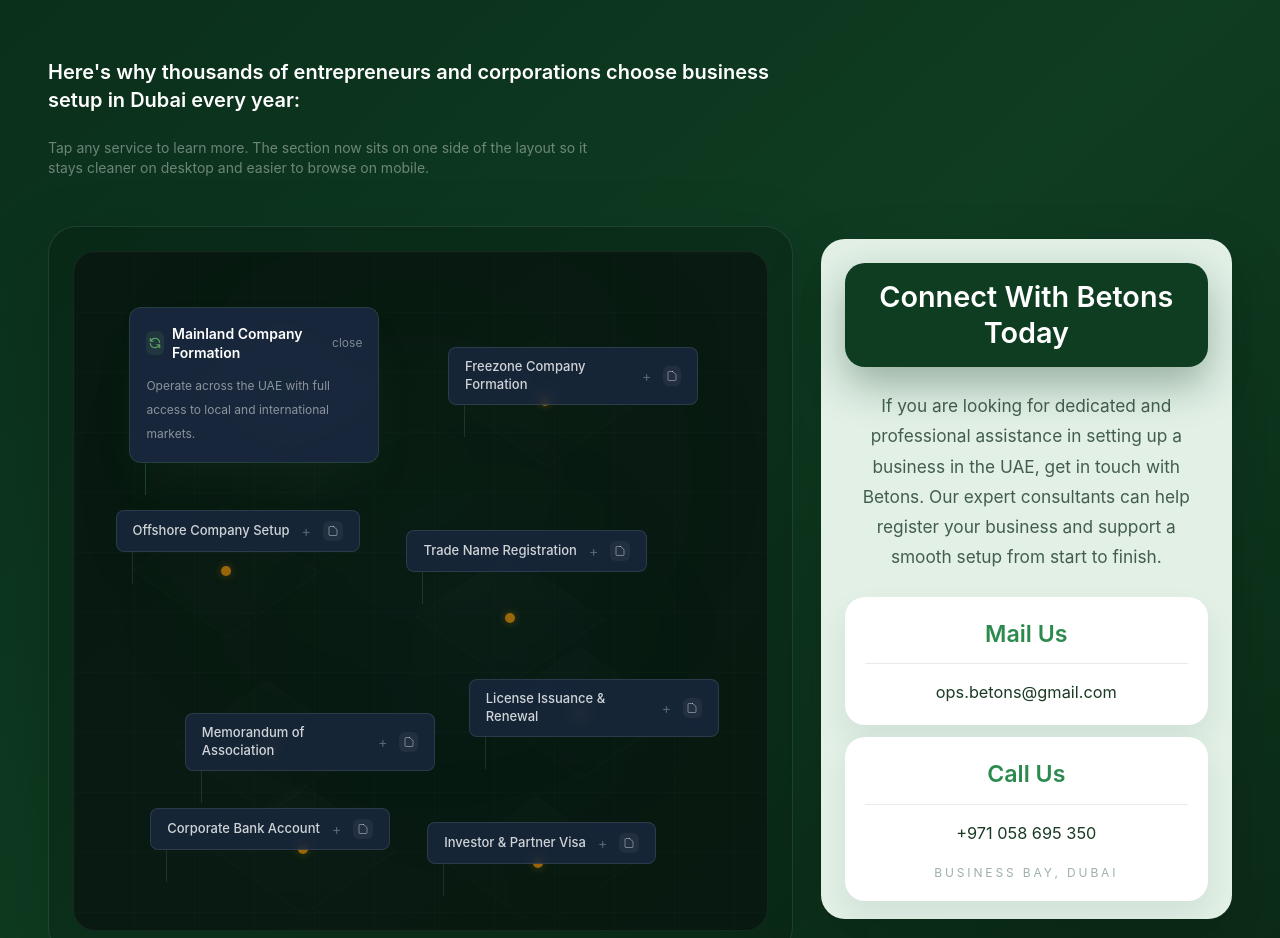
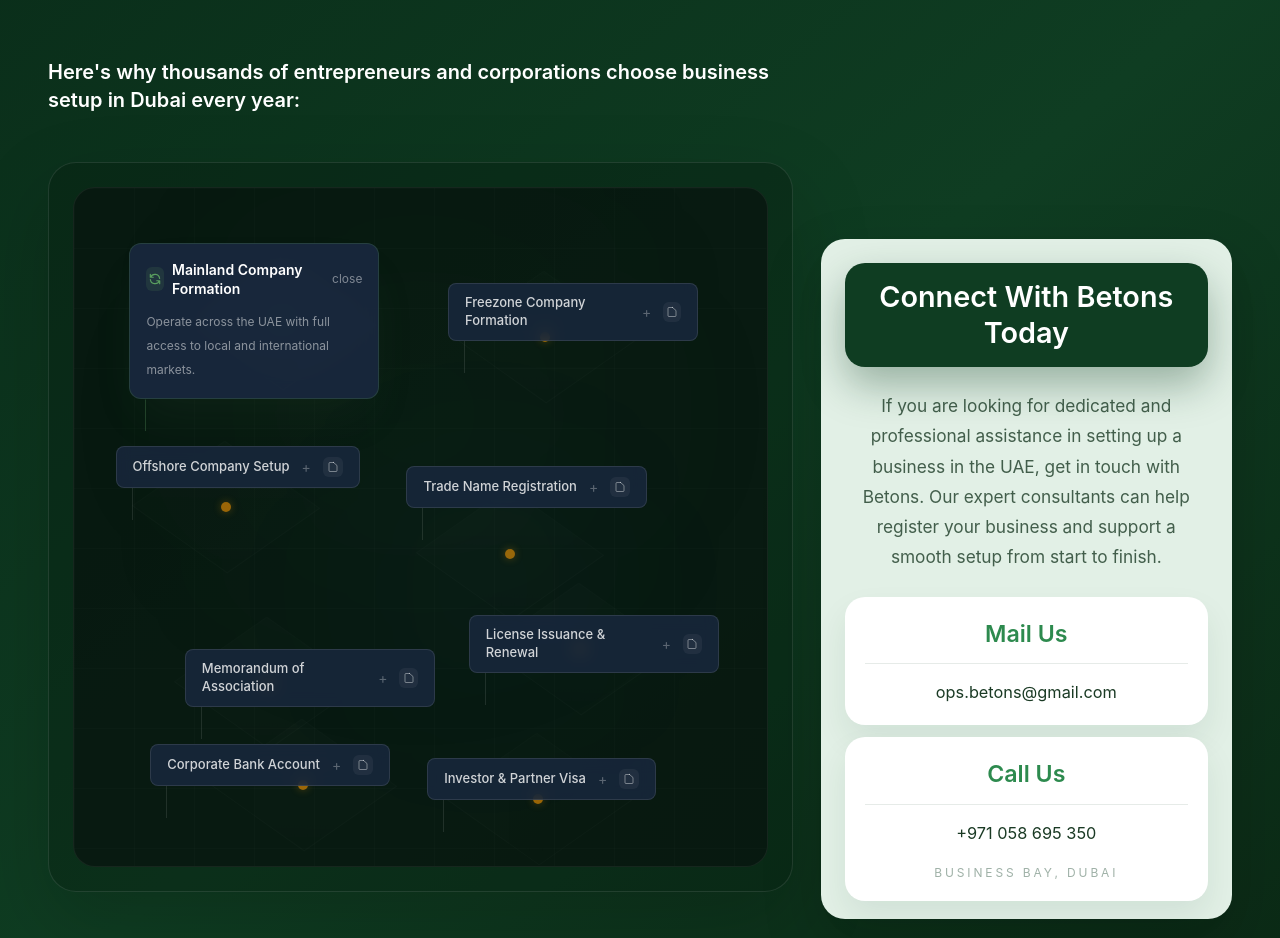
Before and after one commit to muhammedsuhailkm/jannahpure-web, a Next.js app: page /services/business-setup in a window 1280 px wide. Shown: the part 1920-2858 px from the top of the page. Built offline with nearby package versions, Linux system fonts and the light colour scheme.

Commit message:
changes error

```diff
--- a/components/ServicePointsSection.tsx
+++ b/components/ServicePointsSection.tsx
@@ -122,12 +122,6 @@
             Here&apos;s why thousands of entrepreneurs and corporations choose
             business setup in Dubai every year:
           </h2>
-          <p className="mt-6 max-w-xl text-sm text-white/40">
-            Tap any service to learn more. The section now sits on one side of
-            the layout so it stays cleaner on desktop and easier to browse on
-            mobile.
-          </p>
-
           <div className="mt-12 hidden rounded-[28px] border border-white/10 bg-[#071d11]/40 p-6 shadow-[0_30px_80px_rgba(0,0,0,0.18)] lg:block">
             <div className="relative h-[680px] overflow-hidden rounded-[22px] border border-white/6 bg-[#08160f]/80">
               <svg
```
